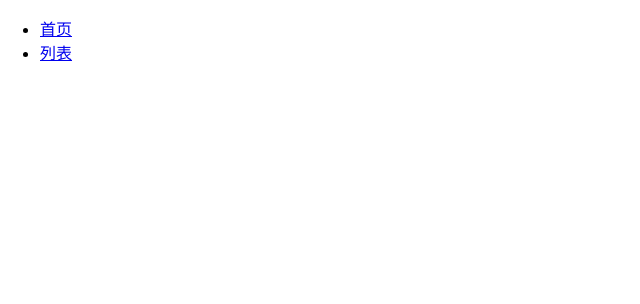
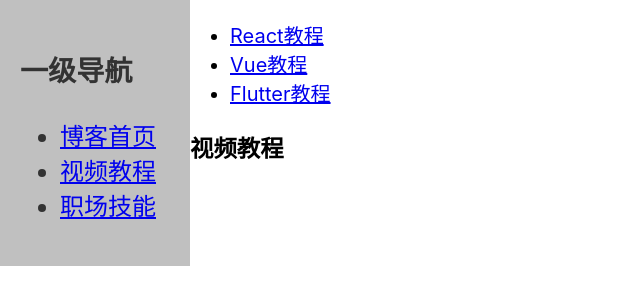
Before and after one commit to hiniwo/React_wwm, a React (Create React App) app: page /video in a window 1280 px wide. Shown: the top 304 px of the page, without its empty margins (0-640 px from the left). Built offline with nearby package versions, Linux system fonts and the light colour scheme.

Commit message:
路由嵌套

```diff
--- a/src/AppRouter.js
+++ b/src/AppRouter.js
@@ -1,8 +1,12 @@
 import React from "react";
 import { BrowserRouter as Router, Route, Link } from "react-router-dom";
 import Index from './pages/index'
-import List from './pages/list'
-import Home from './pages/home'
+// import List from './pages/list'
+// import Home from './pages/home'
+
+import './index.css'
+
+import Video from './pages/video'
 
 
 // function Index() {
@@ -13,18 +17,46 @@
 //     return <h2>List-Page</h2>;
 // }
 
-  function AppRouter() {
-    return (
-      <Router>
-          <ul>
-              <li> <Link to="/">首页</Link> </li>
-              <li><Link to="/list/123">列表</Link> </li>
-          </ul>
-          <Route path="/" exact component={Index} />
-          <Route path="/list/:id" component={List} />
-          <Route path="/home/" component={Home} />
+//单路由部分
 
-      </Router>
-    );
+  // function AppRouter() {
+  //   return (
+  //     <Router>
+  //         <ul>
+  //             <li> <Link to="/">首页</Link> </li>
+  //             <li><Link to="/list/123">列表</Link> </li>
+  //         </ul>
+  //         <Route path="/" exact component={Index} />
+  //         <Route path="/list/:id" component={List} />
+  //         <Route path="/home/" component={Home} />
+
+  //     </Router>
+  //   );
+  // }
+
+
+  //嵌套路由部分
+
+
+  function AppRouter () {
+      return (
+          <Router>
+            <div className="mainDiv">
+              <div className="leftNav">
+                  <h3>一级导航</h3>
+                  <ul>
+                      <li> <Link to="/">博客首页</Link> </li>
+                      <li><Link to="/video/">视频教程</Link> </li>
+                      <li><Link to="">职场技能</Link> </li>
+                  </ul>
+              </div>
+
+              <div className="rightMain">
+                  <Route path="/"  exact component={Index} />
+                  <Route path="/video/"   component={Video} />
+              </div>
+            </div>
+        </Router>
+      )
   }
   export default AppRouter;
--- a/src/index.css
+++ b/src/index.css
@@ -12,3 +12,33 @@
   font-family: source-code-pro, Menlo, Monaco, Consolas, "Courier New",
     monospace;
 }
+
+html,body{
+  padding: 0px;
+  margin: 0px;
+  height: 100%;
+}
+
+div{
+  box-sizing: border-box;
+}
+
+.mainDiv{
+  display: flex;
+  width: 100%;
+  height: 100%;
+}
+.leftNav{
+  width: 190px;
+  background-color: #c0c0c0;
+  color:#333;
+  font-size:24px;
+  padding: 20px;
+  height: 100%;
+}
+.rightMain{
+  width: 84%;
+  background-color: #fff;
+  font-size:20px;
+
+}
--- /dev/null
+++ b/src/pages/video.js
@@ -0,0 +1,27 @@
+import React from "react";
+import {  Route, Link  } from "react-router-dom";
+import Reactpage from './video/reactpage'
+import Vue from './video/vue'
+import Flutter from './video/flutter'
+
+
+function Video(){
+    return (
+        <div>
+            <div className="topNav">
+                <ul>
+                    <li><Link to="/video/reactpage">React教程</Link></li>
+                    <li><Link to="/video/vue">Vue教程</Link></li>
+                    <li><Link to="/video/flutter">Flutter教程</Link></li>
+                </ul>
+            </div>
+            <div className="videoContent">
+                <div><h3>视频教程</h3></div>
+                <Route path="/video/reactpage/"   component={Reactpage} />
+                <Route path="/video/vue/"   component={Vue} />
+                <Route path="/video/flutter/"   component={Flutter} />
+            </div>
+        </div>
+    )
+}
+export default Video;
--- /dev/null
+++ b/src/pages/video/flutter.js
@@ -0,0 +1,5 @@
+import React from "react";
+function Flutter(){
+    return (<h2>我是Flutter页面</h2>)
+}
+export default Flutter;
--- /dev/null
+++ b/src/pages/video/reactpage.js
@@ -0,0 +1,5 @@
+import React from "react";
+function Reactpage(){
+    return (<h2>我是React页面</h2>)
+}
+export default Reactpage;
--- /dev/null
+++ b/src/pages/video/vue.js
@@ -0,0 +1,5 @@
+import React from "react";
+function Vue(){
+    return (<h2>我是Vue页面</h2>)
+}
+export default Vue;
```
